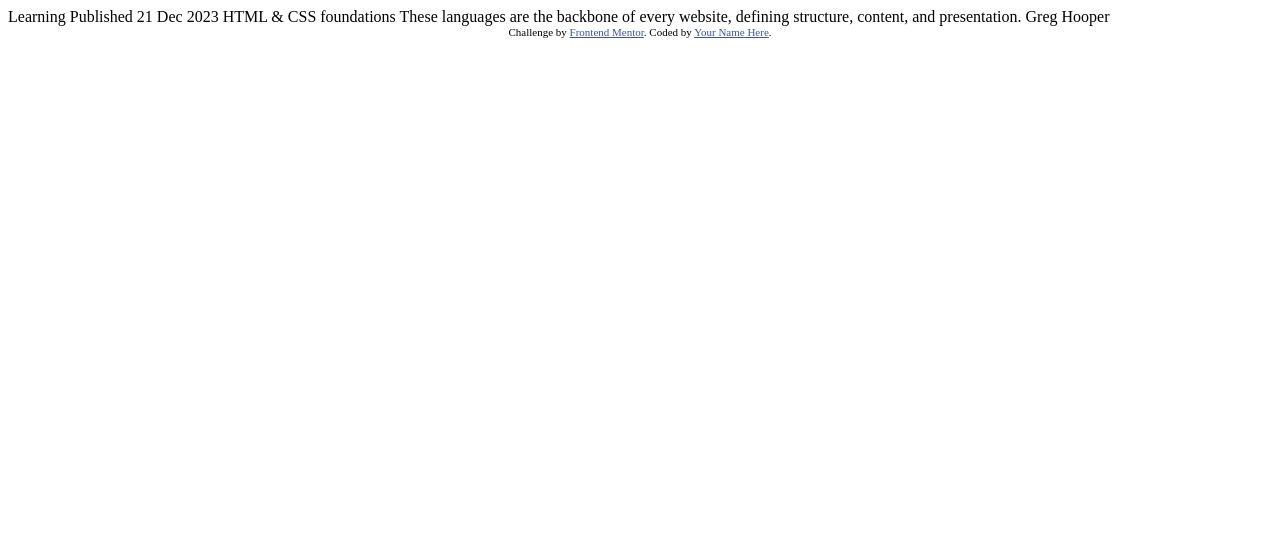
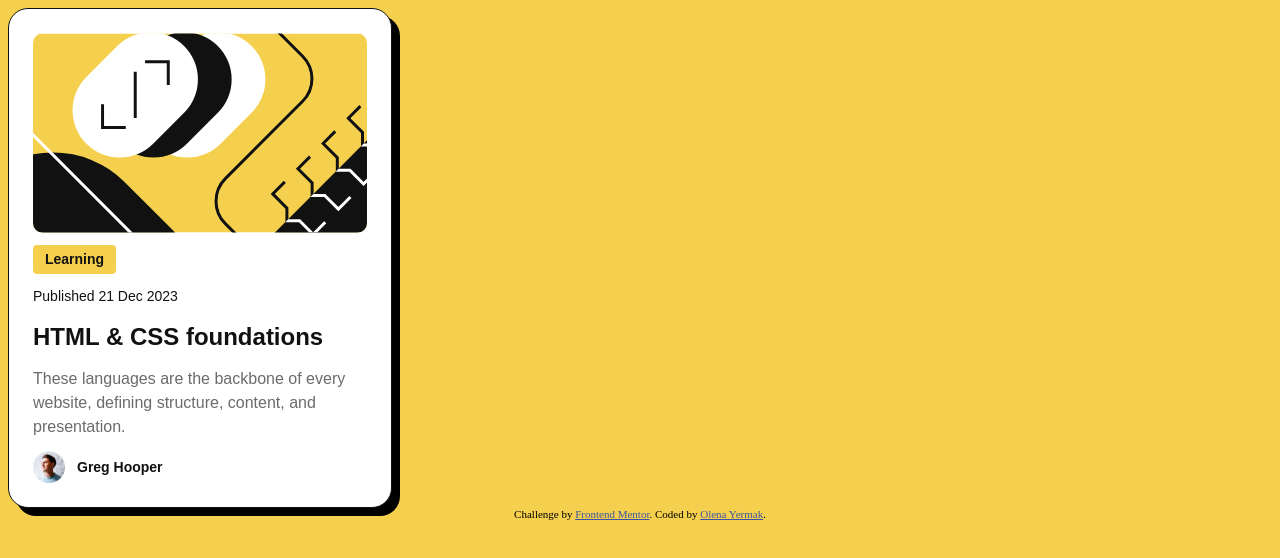
Before and after one commit to OlenaYermak/blog-preview-card-main, a plain HTML site: page index.html in a window 1280 px wide. Drawn offline with Linux system fonts and the light colour scheme.

Commit message:
add style

```diff
--- /dev/null
+++ b/assets/css/styles.css
@@ -0,0 +1,104 @@
+:root {
+	--color-gray-950: #111;
+	--color-white: #fff;
+	--color-yellow: #f4d04e;
+	--color-gray-500: #6b6b6b;
+
+    --font-family: "Figtree", sans-serif;
+}
+
+*{
+    box-sizing: border-box;
+}
+h1, p {
+    margin-top: 0;
+    margin-bottom: 0;
+}
+
+img{
+    display:block;
+    max-width: 100%;
+    height:auto;
+}
+
+body{
+    background-color: var(--color-yellow);
+}
+
+.blog-card{
+    border: 1px solid var(--color-gray-950);
+border-radius: 20px;
+padding: 24px;
+max-width: 384px;
+/* width: 384px;
+height: 522px; */
+box-shadow: 8px 8px 0 0 #000;
+background: var(--color-white);
+display: flex;
+    flex-direction: column;
+    gap: 12px;
+
+}
+
+.blog-card__image{
+    border-radius: 10px;
+
+}
+
+.blog-card__content{
+    display: flex;
+    flex-direction: column;
+    gap: 12px;
+}
+
+.blog-card__category{
+    font-family: var(--font-family);
+font-weight: 800;
+font-size: 14px;
+line-height: 150%;
+color: var(--color-gray-950);
+    border-radius: 4px;
+    display: inline-block;
+padding: 4px 12px;
+background: var(--color-yellow);
+align-self: start;
+}
+
+.blog-card__date{
+    font-family: var(--font-family);
+font-weight: 500;
+font-size: 14px;
+line-height: 150%;
+color: var(--color-gray-950);
+}
+
+.blog-card__title{
+    font-family: var(--font-family);
+font-weight: 800;
+font-size: 24px;
+line-height: 150%;
+color: var(--color-gray-950);
+}
+
+.blog-card__text{
+    font-family: var(--font-family);
+font-weight: 500;
+font-size: 16px;
+line-height: 150%;
+color: var(--color-gray-500);
+max-width: 336px;
+}
+
+.blog-card__author{
+    display: flex;
+    gap: 12px;
+    align-items: center;
+}
+
+.blog-card__name{
+    font-family: var(--font-family);
+font-weight: 800;
+font-size: 14px;
+line-height: 150%;
+color: var(--color-gray-950);
+}
--- a/index.html
+++ b/index.html
@@ -7,6 +7,7 @@
   <link rel="icon" type="image/png" sizes="32x32" href="./assets/images/favicon-32x32.png">
 
   <title>Frontend Mentor | Blog preview card</title>
+  <link rel="stylesheet" href="./assets/css/styles.css">
 
   <!-- Feel free to remove these styles or customise in your own stylesheet 👍 -->
   <style>
@@ -15,20 +16,32 @@
   </style>
 </head>
 <body>
+<main>
+  <article class="blog-card">
+    <img class="blog-card__image" src="./assets/images/illustration-article.svg" alt="Illustration representing HTML & CSS" width="336">
 
-  Learning
+    <div class="blog-card__content">
+      <p class="blog-card__category">Learning</p>
+      <p><time class="blog-card__date" datetime="2023-12-21">Published 21 Dec 2023</time></p>
 
-  Published 21 Dec 2023
+      <h1 class="blog-card__title">HTML &amp; CSS foundations</h1>
 
-  HTML & CSS foundations
+      <p class="blog-card__text">These languages are the backbone of every website, defining structure, content, and presentation.</p>
+    </div>
 
-  These languages are the backbone of every website, defining structure, content, and presentation.
+    <div class="blog-card__author">
+      <img class="blog-card__avatar" src="./assets/images/image-avatar.webp" alt="photo Greg Hooper" width="32">
+      <p class="blog-card__name">Greg Hooper</p>
+    </div>
 
-  Greg Hooper
+  </article>
 
-  <div class="attribution">
+</main>
+  <footer><div class="attribution">
     Challenge by <a href="https://www.frontendmentor.io?ref=challenge" target="_blank">Frontend Mentor</a>.
-    Coded by <a href="#">Your Name Here</a>.
-  </div>
+    Coded by <a href="#">Olena Yermak</a>.
+  </div></footer>
+
+
 </body>
 </html>
```
